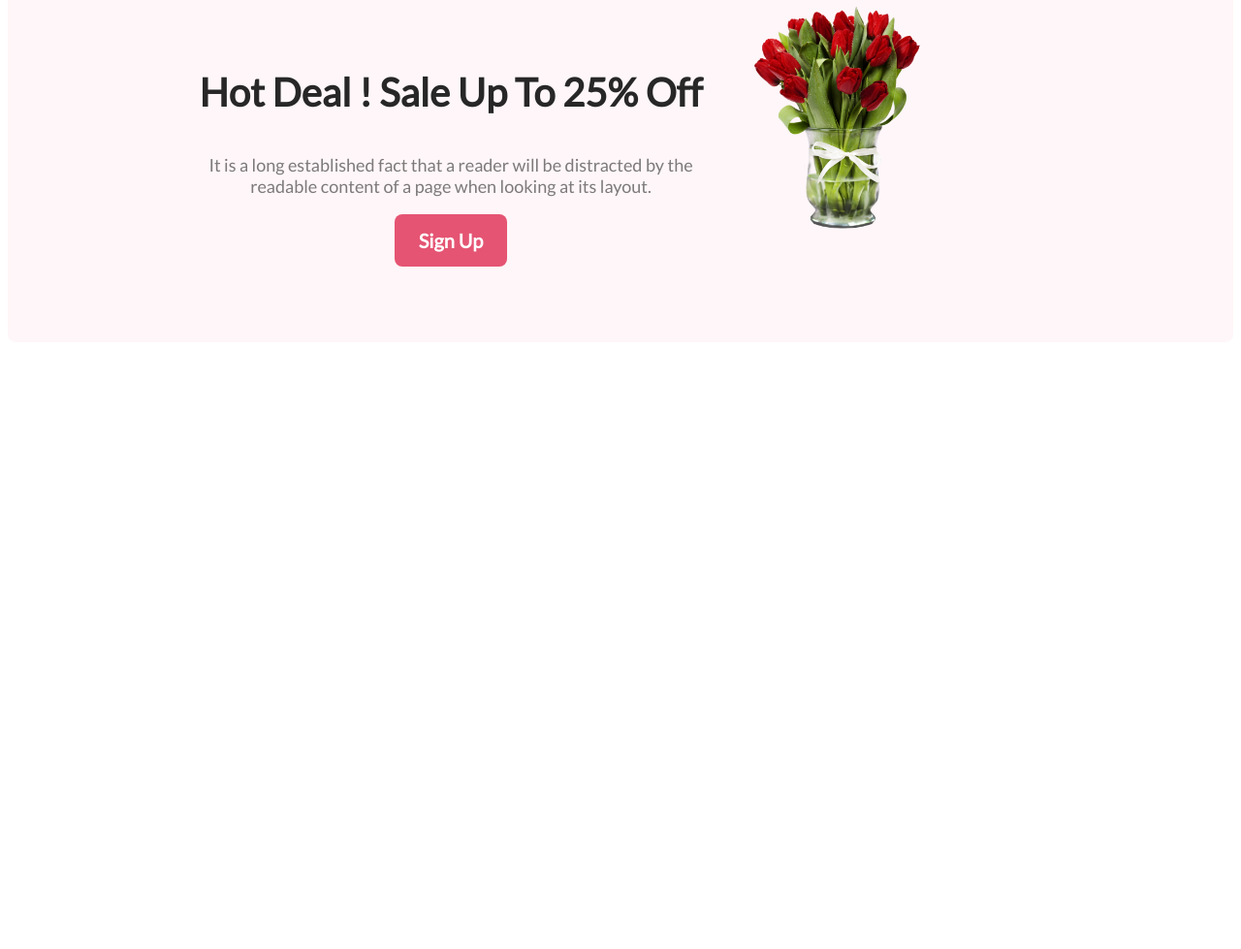
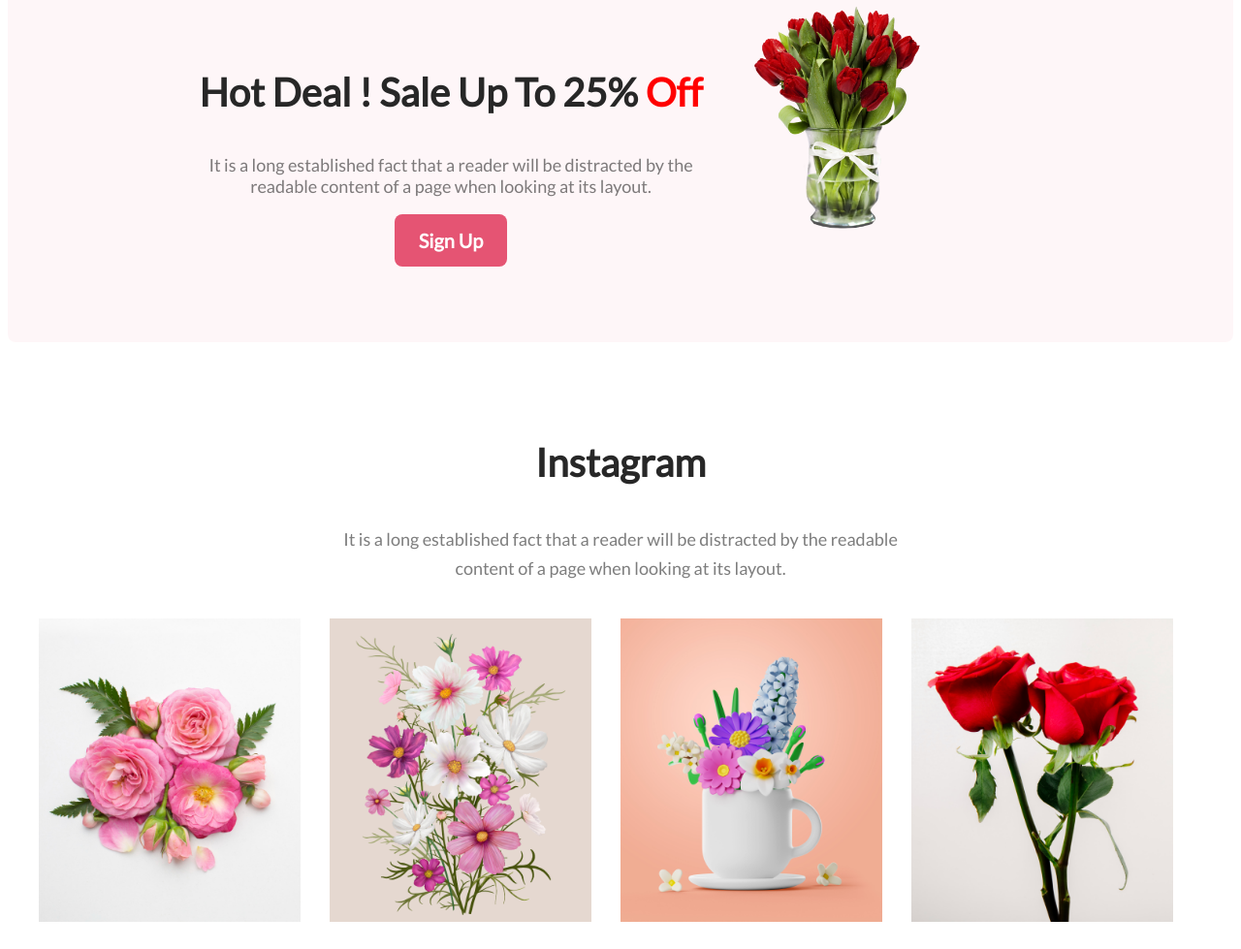
Before and after one commit to sharmin96k/flower-shop-assignment, a plain HTML site: page index.html in a window 1280 px wide. Shown: the part 1813-2792 px from the top of the page at 97% size. Before the commit the page ends 2216 px from the top, so only its background shows below. Drawn offline with Linux system fonts and the light colour scheme.

Commit message:
service and visit us section added

```diff
--- a/index.html
+++ b/index.html
@@ -67,7 +67,7 @@
 
        <div class="deals-description">
         <div class="deals-info">
-            <div> <h3 id="deals-title">Hot Deal ! Sale Up To 25% Off</h3> </div>
+            <div> <h3 id="deals-title">Hot Deal ! Sale Up To 25% <span id="change-color">Off</span></h3> </div>
             <div> <p id="deals-details">It is a long established fact that a reader will be distracted by the <br> readable content of a page when looking at its layout.</p> </div>
             <div><button class="btn">Sign Up</button></div>
         </div>
@@ -76,7 +76,26 @@
         </div>
        </div>
     </section>
-    <!--  -->
+
+    <!--Visit Us section  -->
+    <section>
+        <div class="social-media-contact">
+            <h3 class="insta-head">Instagram</h3>
+            <p class="insta-details">It is a long established fact that a reader will be distracted by the readable <br> content of a page when looking at its layout.</p>
+        </div>
+
+        <div class="insta-photos">
+            <div class="insta-image"><img class="flowers-photo" src="./Flower Asset/Flower 01.png" alt="">
+            </div>
+
+            <div class="insta-image"><img class="flowers-photo" src="./Flower Asset/Rectangle 4.png" alt=""></div>
+
+            <div class="insta-image"><img class="flowers-photo" src="./Flower Asset/Rectangle 5.png" alt=""></div>
+
+            <div class="insta-image"><img class="flowers-photo" src="./Flower Asset/Rectangle 6.png" alt=""></div>
+        </div>
+    </section>
+
 
 </body>
 </html>
--- a/styles.css
+++ b/styles.css
@@ -45,19 +45,19 @@
 }
 
 /* featured area section styles */
-.featured-info{
+.featured-info,.social-media-contact{
     text-align: center;
     margin-top: 100px;
     margin-bottom: 20px;
 }
-.featured-title{
+.featured-title,.insta-head{
     color: #272727;
 text-align: center;
 font-size: 40px;
 font-weight: 800;
 line-height: normal;
 }
-.featured-description{
+.featured-description,.insta-details{
     color: rgba(39, 39, 39, 0.60);
     text-align: center;
     font-size: 18px;
@@ -148,6 +148,9 @@ line-height: normal;
 font-size: 40px;
 font-weight: 800;
 }
+#change-color{
+    color: red;
+}
 #deals-details{
     color: rgba(39, 39, 39, 0.60);
 text-align: center;
@@ -164,4 +167,18 @@ font-weight: 400;
     width: 60%;
 }
 
-/*  */
+/* visit us section styles */
+.insta-photos{
+    display: flex;
+    justify-content: center;
+    align-items: center;
+   margin: auto;
+   height: 350px;
+    width: 1200px;
+}
+.insta-image{
+    width: 100%;
+}
+.flowers-photo{
+    width: 90%;
+}
```
Also changed, not shown: Flower Asset/images-full-screen.jpg (added).
